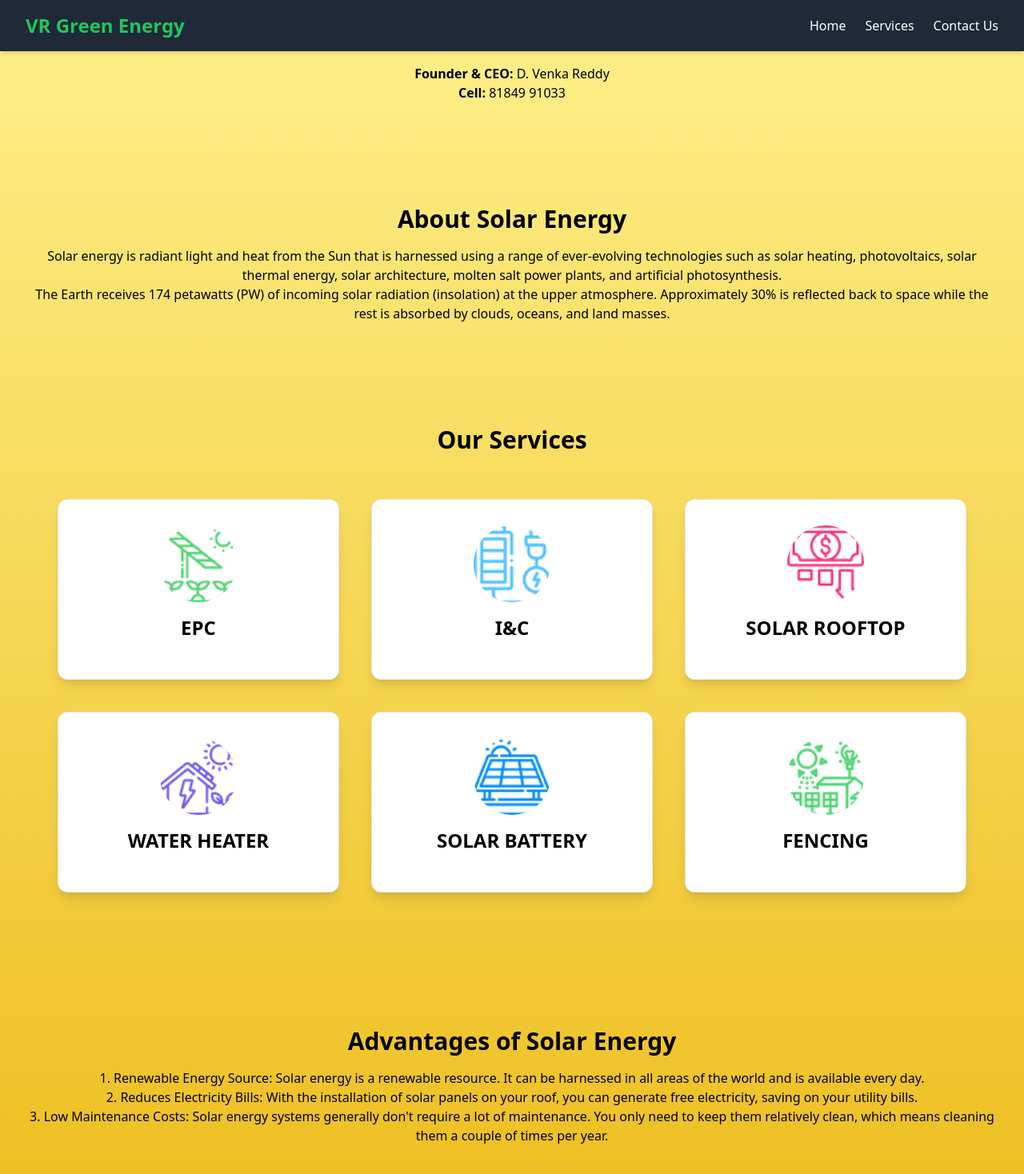
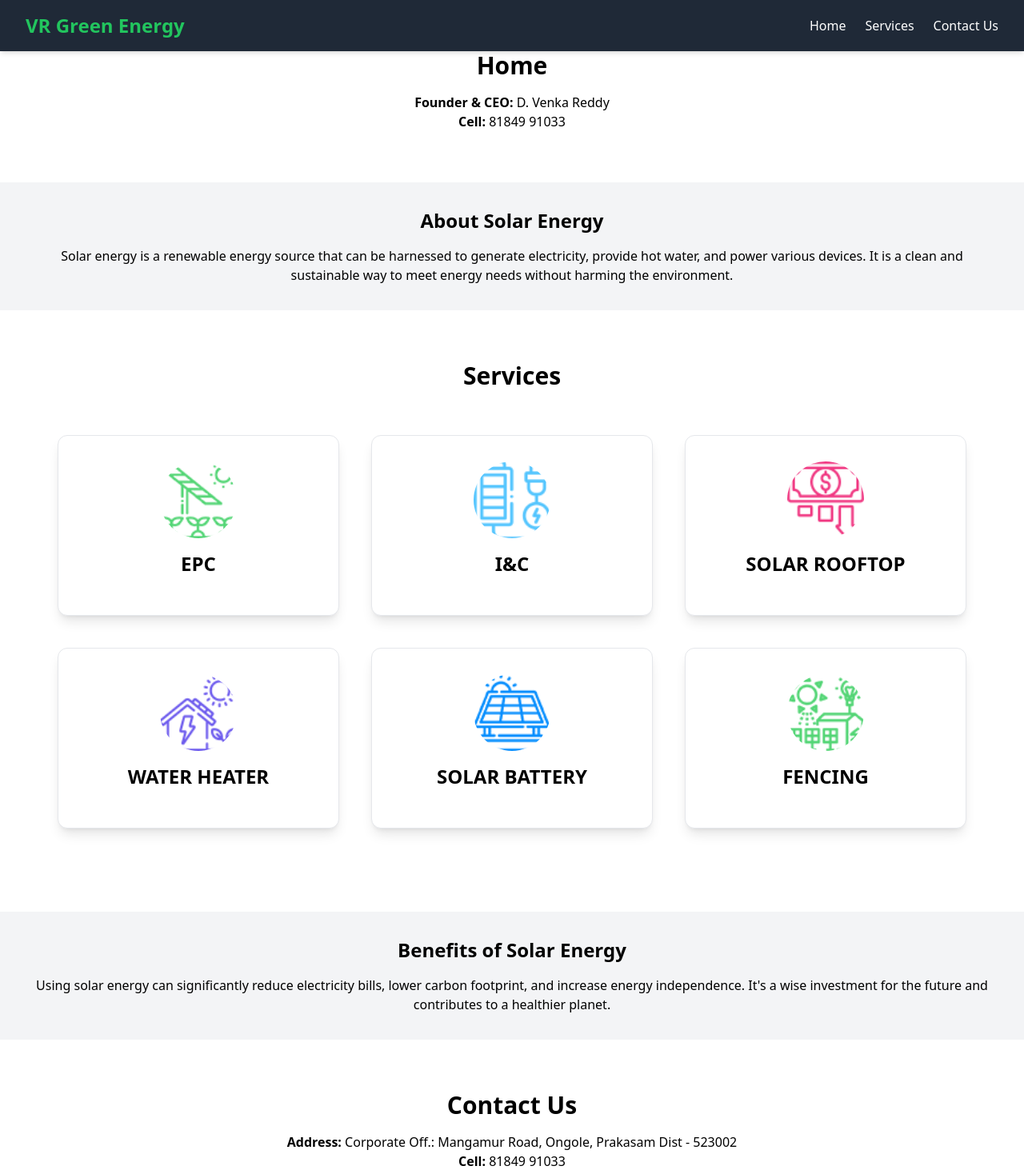
Before and after one commit to mcrgit530/vr-green-energy, a React (Create React App) app: page / in a window 1280 px wide. Shown: the top 1468 px of the page at 80% size. Built offline with nearby package versions, Linux system fonts and the light colour scheme.

Commit message:
Update App.js

```diff
--- a/src/App.js
+++ b/src/App.js
@@ -1,4 +1,3 @@
-// App.js
 import React from 'react';
 import Header from './Header';
 import Section from './Section';
@@ -8,31 +7,35 @@ import './App.css';
 
 const App = () => {
   return (
-    <div className="App bg-gradient-to-b from-yellow-200 to-yellow-500">
+    <div className="App">
       <Header />
-      <Section id="home"  className="bg-gradient-to-b from-yellow-200 to-yellow-500">
+      <Section id="home" title="Home">
         <p><strong>Founder & CEO:</strong> D. Venka Reddy</p>
         <p><strong>Cell:</strong> 81849 91033</p>
       </Section>
-      <Section id="info1" title="About Solar Energy" className="bg-yellow-100">
-        <p>Solar energy is radiant light and heat from the Sun that is harnessed using a range of ever-evolving technologies such as solar heating, photovoltaics, solar thermal energy, solar architecture, molten salt power plants, and artificial photosynthesis.</p>
-        <p>The Earth receives 174 petawatts (PW) of incoming solar radiation (insolation) at the upper atmosphere. Approximately 30% is reflected back to space while the rest is absorbed by clouds, oceans, and land masses.</p>
-      </Section>
-      <Section id="services" title="Our Services" className="bg-yellow-100">
+
+      <div className="bg-gray-100 py-8 px-8">
+        <h2 className="text-2xl font-semibold mb-4">About Solar Energy</h2>
+        <p>Solar energy is a renewable energy source that can be harnessed to generate electricity, provide hot water, and power various devices. It is a clean and sustainable way to meet energy needs without harming the environment.</p>
+      </div>
+
+      <Section id="services" title="Services">
         <Services />
       </Section>
-      <Section id="info2" title="Advantages of Solar Energy" className="bg-yellow-100">
-        <p>1. Renewable Energy Source: Solar energy is a renewable resource. It can be harnessed in all areas of the world and is available every day.</p>
-        <p>2. Reduces Electricity Bills: With the installation of solar panels on your roof, you can generate free electricity, saving on your utility bills.</p>
-        <p>3. Low Maintenance Costs: Solar energy systems generally don't require a lot of maintenance. You only need to keep them relatively clean, which means cleaning them a couple of times per year.</p>
-      </Section>
-      <Section id="contact-us" title="Contact Us" className="bg-yellow-100">
-        <p><strong>Address:</strong> Corporate Off.:Mangamur Road, Ongole, Prakasam Dist - 523002</p>
+
+      <div className="bg-gray-100 py-8 px-8">
+        <h2 className="text-2xl font-semibold mb-4">Benefits of Solar Energy</h2>
+        <p>Using solar energy can significantly reduce electricity bills, lower carbon footprint, and increase energy independence. It's a wise investment for the future and contributes to a healthier planet.</p>
+      </div>
+
+      <Section id="contact-us" title="Contact Us">
+        <p><strong>Address:</strong> Corporate Off.: Mangamur Road, Ongole, Prakasam Dist - 523002</p>
         <p><strong>Cell:</strong> 81849 91033</p>
         <p><strong>Branches:</strong> HYDERABAD | VIJAYAWADA | GUNTUR | ONGOLE</p>
         <p><strong>Email:</strong> <a href="mailto:vrgreenenergyogl@gmail.com" className="text-blue-500">vrgreenenergyogl@gmail.com</a></p>
         <p><strong>Website:</strong> <a href="http://www.vrgreenenergy.com" className="text-blue-500">www.vrgreenenergy.com</a></p>
       </Section>
+
       <Footer />
     </div>
   );
```
